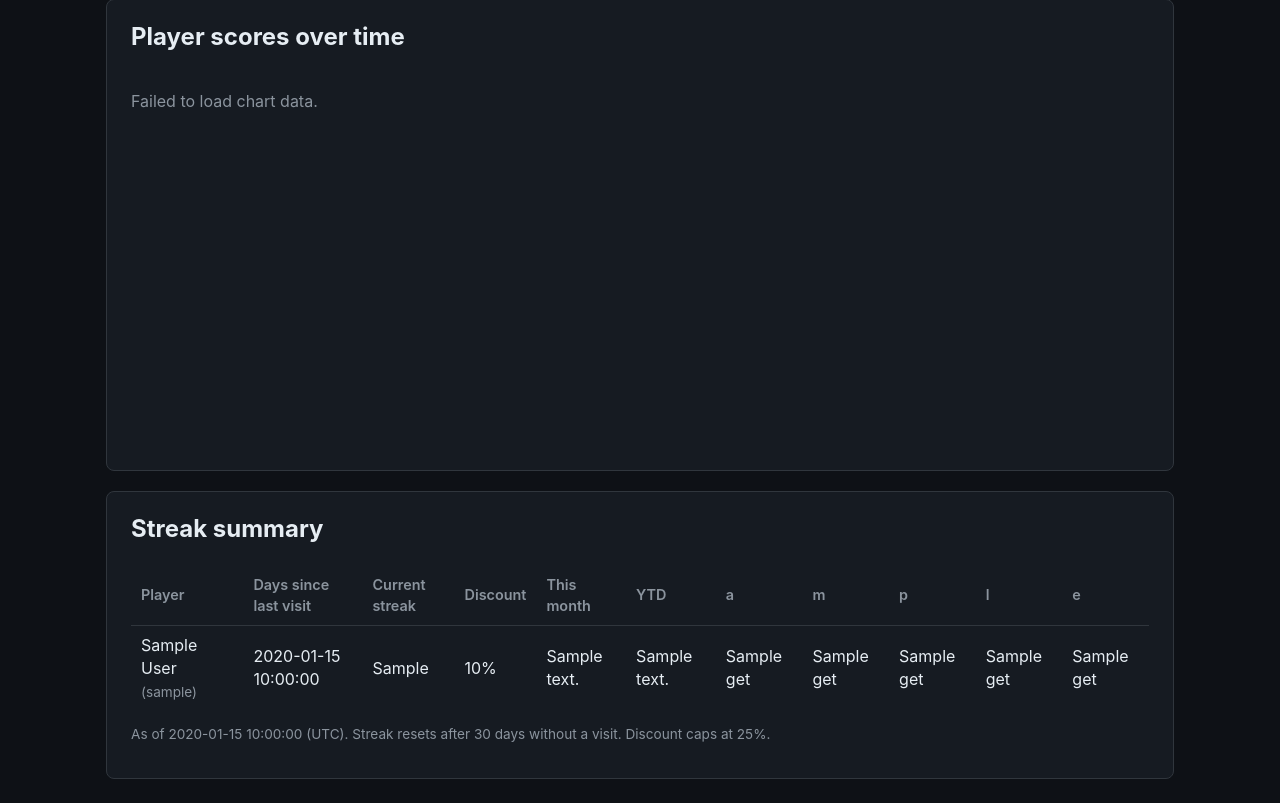
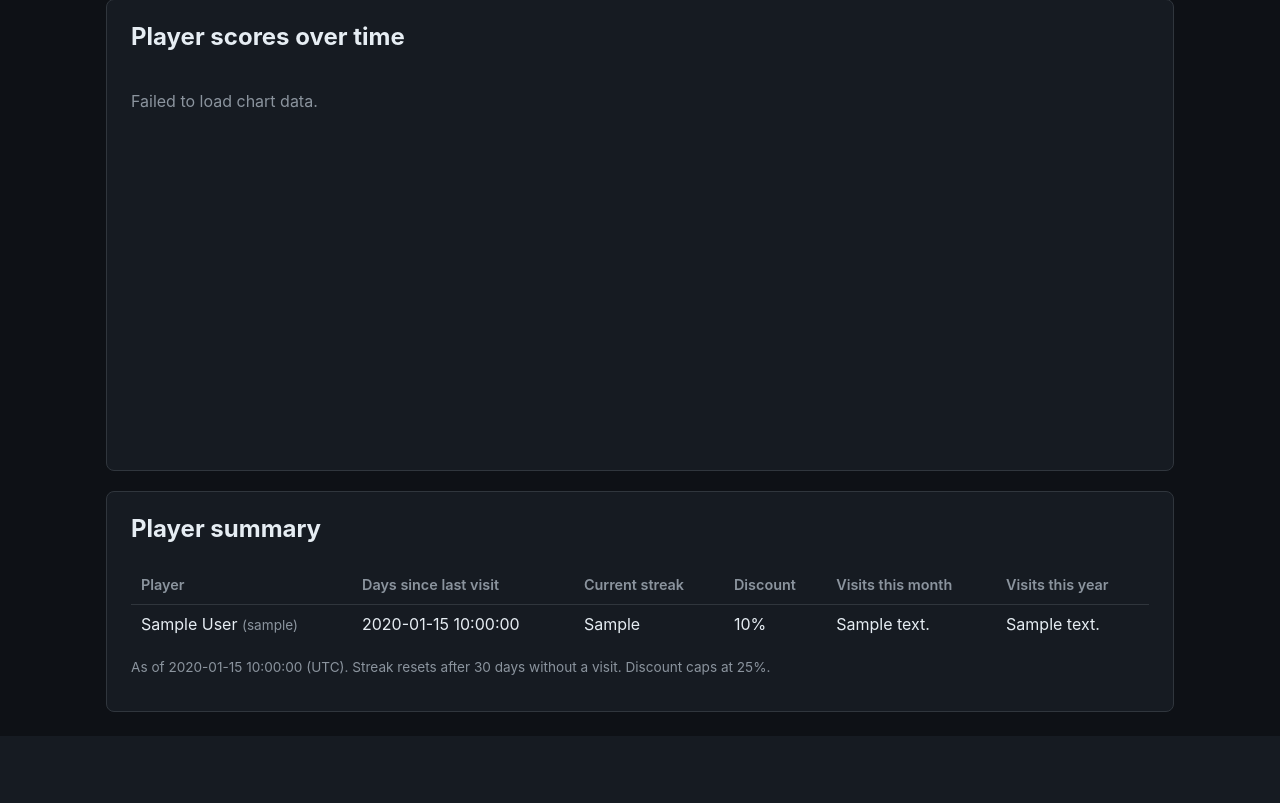
Before and after one commit to gwystylain/ActivateTracker, a Python web app: template app/templates/index.html in a window 1280 px wide. Shown: the part 76-879 px from the top of the page. After the commit the page ends 788 px from the top, so only its background shows below. Run offline with Jinja, Linux system fonts and the light colour scheme; the template is opened without the code that fills it: most values are stand-ins (such as "Sample title", 1, 10 or a date in 2020).

Commit message:
Rename streak summary to Player summary and drop historical-year cols
Previous-year visit columns (2025, 2024, 2023) were always 0 since we
can't poll the past. Removed them along with the now-unused history_years
loop. Renamed the section header and clarified the two remaining
visit-count column headers.

```diff
--- a/app/templates/index.html
+++ b/app/templates/index.html
@@ -22,7 +22,7 @@
 
 {% if players %}
 <section class="card">
-    <h2>Streak summary</h2>
+    <h2>Player summary</h2>
     <div class="table-wrap">
     <table class="data">
         <thead>
@@ -31,11 +31,8 @@
                 <th>Days since last visit</th>
                 <th>Current streak</th>
                 <th>Discount</th>
-                <th>This month</th>
-                <th>YTD</th>
-                {% for y in history_years[1:] %}
-                    <th>{{ y }}</th>
-                {% endfor %}
+                <th>Visits this month</th>
+                <th>Visits this year</th>
             </tr>
         </thead>
         <tbody>
@@ -55,9 +52,6 @@
                 <td>{{ p.discount_pct }}%</td>
                 <td>{{ p.visits_this_month }}</td>
                 <td>{{ p.visits_ytd }}</td>
-                {% for y in history_years[1:] %}
-                    <td>{{ p.visits_by_year.get(y, 0) }}</td>
-                {% endfor %}
             </tr>
             {% endfor %}
         </tbody>
```
